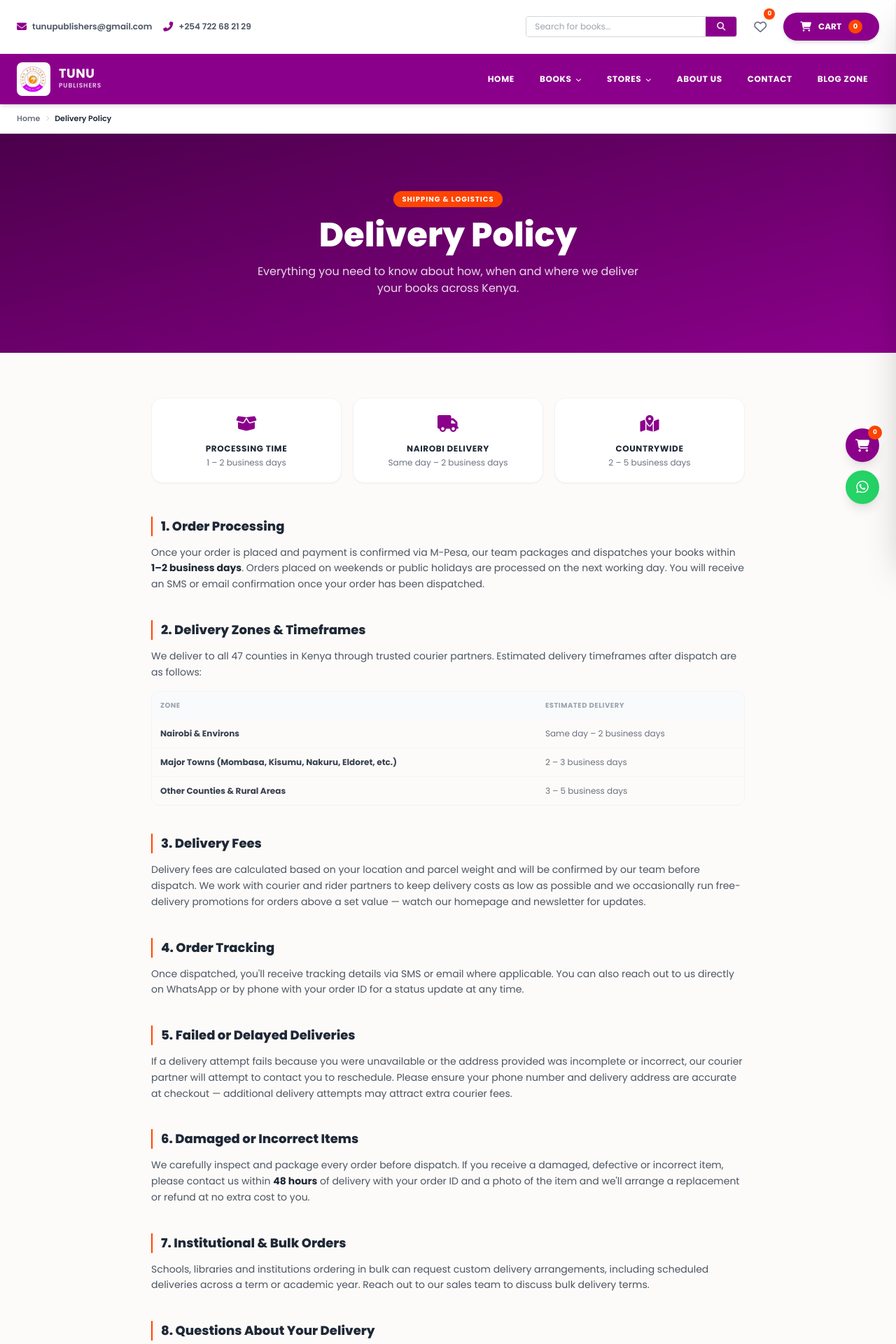
After one commit to LutanTech/tunu-jinja, a Flask app: page /delivery-policy in a window 1280 px wide. The commit adds this page. Shown: the top 1920 px of the page at 70% size. Run offline with Flask 3, Linux system fonts and the light colour scheme; data that the repository does not hold is empty.

Commit message:
Add wishlist and delivery policy routes in app.py; implement books batch API for fetching multiple book details. Update templates for improved wishlist functionality and SEO enhancements in about.html. Refactor button actions in book and index templates for better user experience.

```diff
--- a/app.py
+++ b/app.py
@@ -773,6 +773,21 @@ def get_labels():
         for grade, count in labels
     ])
 
+@app.route("/wishlist")
+def wishlist():
+    return render_template("wishlist.html")
+
+@app.route("/api/books/batch")
+def books_batch():
+    ids = [i.strip() for i in request.args.get("ids", "").split(",") if i.strip()]
+    if not ids:
+        return jsonify({"items": []})
+    books = Book.query.filter(Book.id.in_(ids), Book.is_deleted == False).all()
+    return jsonify({"items": [
+        {"id": b.id, "title": b.title, "image_url": b.image_url, "newPrice": b.newPrice,
+         "oldPrice": b.oldPrice, "audience": b.audience, "authors": b.authors}
+        for b in books
+    ]})
 
 
 @app.route("/clear-cache")
@@ -796,7 +811,9 @@ def clear_url_cache():
         "books": changed
     })
 
-
+@app.route("/delivery-policy")
+def delivery_policy():
+    return render_template("delivery_policy.html")
 
 @app.route("/mpesa/callback", methods=["POST"])
 def mpesa_callback():
@@ -937,4 +954,4 @@ with app.app_context():
 
 if __name__ == "__main__":
     print('iiiiiiiiiiiii')
-    # app.run(host="0.0.0.0", port=5000, debug=True)
+    app.run(host="0.0.0.0", port=5000, debug=True)
--- a/templates/base.html
+++ b/templates/base.html
@@ -122,9 +122,9 @@
                 </div>
 
                 <div class="flex items-center gap-4 shrink-0">
-                    <button onclick="showAlert('info', 'Your Wishlist is currently empty.')" class="p-2 text-gray-500 hover:text-magenta transition-colors relative" title="My Wishlist">
+                    <button onclick="window.location.href='/wishlist'" class="p-2 text-gray-500 hover:text-magenta transition-colors relative" title="My Wishlist">
                         <i class="far fa-heart text-lg"></i>
-                        <span class="absolute -top-1 -right-1 bg-orangered text-white text-[9px] font-bold w-4 h-4 rounded-full flex items-center justify-center">0</span>
+                        <span class="absolute -top-1 -right-1 bg-orangered text-white text-[9px] font-bold w-4 h-4 rounded-full flex items-center justify-center float-count">0</span>
                     </button>
 
                     <button class="bg-magenta hover:bg-dark-magenta text-white px-6 py-2.5 rounded-full font-bold text-xs uppercase flex items-center gap-2.5 transition-all shadow-md shrink-0" onclick="openCart()">
@@ -186,13 +186,13 @@
                 <button class="text-white p-2 text-lg" onclick="toggleMobileSearch()">
                     <i class="fas fa-search"></i>
                 </button>
-                <button onclick="showAlert('info', 'Your Wishlist is currently empty.')" class="text-white p-2 text-lg relative" title="My Wishlist">
+                <button onclick="showAlert('info', 'Your Wishlist is currently empty.')" class="text-white p-2 text-lg relative " title="My Wishlist">
                     <i class="far fa-heart"></i>
-                    <span class="absolute top-0 right-0 bg-orangered text-white text-[8px] font-bold w-3.5 h-3.5 rounded-full flex items-center justify-center">0</span>
+                    <span class="absolute top-0 right-0 bg-orangered text-white text-[8px] font-bold w-3.5 h-3.5 rounded-full flex items-center justify-center  float-count-dk">0</span>
                 </button>
                 <button class="text-white p-2 text-lg relative" onclick="openCart()" title="Cart">
                     <i class="fas fa-shopping-cart"></i>
-                    <span class="absolute top-0 right-0 bg-orangered text-white text-[8px] font-bold w-3.5 h-3.5 rounded-full flex items-center justify-center float-count" id="cart-count-mobile">0</span>
+                    <span class="absolute top-0 right-0 bg-orangered text-white text-[8px] font-bold w-3.5 h-3.5 rounded-full flex items-center justify-center" id="cart-count-mobile">0</span>
                 </button>
                 <button class="text-white p-2 text-xl" onclick="toggleMenu()">
                     <i class="fas fa-bars"></i>
@@ -298,7 +298,7 @@
                         <img src="/static/icons/tunu_logo.png" alt="Tunu Logo" class="h-8 bg-white p-1 rounded">
                         <span>TUNU PUBLISHERS</span>
                     </h3>
-                    <p class="text-gray-300 text-xs leading-relaxed mb-4">Innovative educational solutions crafted for learners. We bridge the gap between curriculum and understanding with relevant content.</p>
+                    <p class="text-gray-300 text-xs leading-relaxed mb-4 yu">Innovative educational solutions crafted for learners. We bridge the gap between curriculum and understanding with relevant content.</p>
                     <div class="flex items-center gap-3">
                         <a href="https://www.facebook.com/p/TUNU-Publishers-61565538623974/" target="_blank" class="w-8 h-8 bg-white/5 hover:bg-orangered transition-colors rounded-full flex items-center justify-center border border-white/10"><i class="fab fa-facebook-f text-xs"></i></a>
                         <a href="#" class="w-8 h-8 bg-white/5 hover:bg-orangered transition-colors rounded-full flex items-center justify-center border border-white/10"><i class="fab fa-twitter text-xs"></i></a>
@@ -320,9 +320,9 @@
                     <h4 class="font-bold text-xs text-orangered uppercase tracking-wider mb-4 border-l-2 border-orangered pl-2">Support</h4>
                     <ul class="space-y-2 text-xs">
                         <li><a href="/orders" class="text-gray-300 hover:text-white transition-colors">Track Your Order</a></li>
-                        <li><a href="/delivery_policy" class="text-gray-300 hover:text-white transition-colors">Delivery Policy</a></li>
-                        <li><a href="/privacy_policy" class="text-gray-300 hover:text-white transition-colors">Privacy Policy</a></li>
-                        <li><a href="/terms_of_service" class="text-gray-300 hover:text-white transition-colors">Terms of Service</a></li>
+                        <li><a href="/delivery-policy" class="text-gray-300 hover:text-white transition-colors">Delivery Policy</a></li>
+                        <li><a href="/privacy-policy" class="text-gray-300 hover:text-white transition-colors">Privacy Policy</a></li>
+                        <li><a href="/terms-of-service" class="text-gray-300 hover:text-white transition-colors">Terms of Service</a></li>
                     </ul>
                 </div>
 
@@ -331,7 +331,7 @@
                     <ul class="space-y-2.5 text-xs text-gray-300">
                         <li class="flex gap-2"><i class="fas fa-map-marker-alt text-orangered mt-0.5"></i> <span>Harambee Sacco Shopping Centre, Nairobi, Kenya</span></li>
                         <li class="flex gap-2"><i class="fas fa-phone-alt text-orangered"></i> <span>+254 722 68 21 29</span></li>
-                        <li class="flex gap-2"><i class="fas fa-envelope text-orangered"></i> <span>info@tunupublishers.com</span></li>
+                        <li class="flex gap-2"><i class="fas fa-envelope text-orangered"></i> <span>support@tunupublishers.com</span></li>
                     </ul>
                 </div>
             </div>
@@ -489,7 +489,6 @@
             const sbtn = document.querySelector('.search-trigger-btn');
             const mobileSbtn = document.querySelector('#mobile-search-btn');
 
-            updateWishlistCount()
 
             if (inp) {
                 inp.addEventListener('keypress', (e) => {
@@ -546,13 +545,21 @@
             }
         });
 
+        updateWishlistCount()
+        setTimeout(() =>{
+            updateWishlistCount()
+        }, 2000)
+
+
+
         function updateWishlistCount(){
             let wishlist = JSON.parse(localStorage.getItem('wishlist')) || [];
-            const ccs = document.querySelectorAll('.float-count')
-            if(ccs){
-                ccs.forEach(c=>{
-                c.textContent = wishlist.length || 0
-                })
+            const cc = document.querySelector('.float-count')
+            const dcs = document.querySelector('.float-count-dk')
+
+            if(cc && dcs){
+                cc.textContent = wishlist.length || 0
+                dcs.textContent = wishlist.length || 0
             }
 
         }
@@ -670,6 +677,13 @@
                 }, 250);
             }
         }
+        document.addEventListener('DOMContentLoaded', ()=>{
+            updateWishlistCount()
+        })
+
+        window.addEventListener('resize', ()=>{
+            updateWishlistCount()
+        })
     </script>
     {% block extra_js %}{% endblock %}
 </body>
--- a/templates/book.html
+++ b/templates/book.html
@@ -51,7 +51,7 @@
         <!-- IMAGE -->
         <div class="md:sticky md:top-24 self-start">
             <div class="relative bg-white border border-gray-100 rounded-2xl shadow-sm overflow-hidden aspect-[2/2] flex items-center justify-center">
-                <img src="{{ book.image_url }}" alt="{{ book.title }}" id="product-image" class="w-full h-full object-contain p-6 md:p-10" onerror="this.src='https://placehold.co/500x650/8B008B/ffffff?text=Book'">
+                <img src="{{ book.image_url }}" alt="{{ book.title }}" id="product-image" class="w-full h-full object-contain p-6 md:p-10" onerror="this.src='{{ url_for('static', filename='icons/tunu_logo.png') }}'">
                 {% if book.discounted and book.oldPrice and book.oldPrice > book.newPrice %}
                 <span class="absolute top-4 left-4 bg-orangered text-white text-xs font-bold px-3 py-1.5 rounded-full uppercase tracking-wider shadow-md">
                     -{{ (((book.oldPrice - book.newPrice) / book.oldPrice) * 100) | round | int }}% OFF
--- a/templates/books.html
+++ b/templates/books.html
@@ -113,7 +113,7 @@
                             -{{ (((book.oldPrice - book.newPrice) / book.oldPrice) * 100) | round | int }}%
                         </span>
                         {% endif %}
-                        <button onclick="event.preventDefault(); showAlert('info', 'Your Wishlist is currently empty.')" class="absolute top-2 right-2 w-8 h-8 bg-white/90 rounded-full flex items-center justify-center text-gray-500 hover:text-magenta shadow-sm transition-colors">
+                        <button onclick="event.preventDefault(); addBookToWishlist('{{ book.id }}', '{{ book.newPrice }}', '{{ book.authors}}')" class="absolute top-2 right-2 w-8 h-8 bg-white/90 rounded-full flex items-center justify-center text-gray-500 hover:text-magenta shadow-sm transition-colors">
                             <i class="far fa-heart text-xs"></i>
                         </button>
                     </a>
--- /dev/null
+++ b/templates/delivery_policy.html
@@ -0,0 +1,137 @@
+{% extends "base.html" %}
+
+{% block title %}Delivery Policy | TUNU Publishers{% endblock %}
+
+{% block head %}
+<meta name="description" content="Read TUNU Publishers' delivery policy — processing times, delivery zones, courier partners, shipping fees and order tracking across Kenya.">
+{% endblock %}
+
+{% block content %}
+
+<!-- BREADCRUMB -->
+<div class="bg-white border-b border-gray-100">
+    <div class="max-w-7xl mx-auto px-4 md:px-6 py-3 flex items-center gap-2 text-[11px] font-semibold text-gray-500">
+        <a href="/" class="hover:text-magenta transition-colors">Home</a>
+        <i class="fas fa-chevron-right text-[8px] text-gray-300"></i>
+        <span class="text-gray-800">Delivery Policy</span>
+    </div>
+</div>
+
+<!-- PAGE BANNER -->
+<section class="relative bg-gradient-to-br from-dark-magenta to-magenta overflow-hidden">
+    <div class="max-w-4xl mx-auto px-4 md:px-6 py-14 md:py-20 text-center">
+        <span class="inline-block bg-orangered text-white text-[10px] font-bold uppercase tracking-widest px-3 py-1 rounded-full mb-4">Shipping & Logistics</span>
+        <h1 class="text-3xl sm:text-4xl md:text-5xl font-extrabold text-white leading-tight mb-4">Delivery Policy</h1>
+        <p class="text-white/85 text-sm md:text-base max-w-xl mx-auto">
+            Everything you need to know about how, when and where we deliver your books across Kenya.
+        </p>
+    </div>
+</section>
+
+<section class="max-w-4xl mx-auto px-4 md:px-6 py-12 md:py-16">
+
+    <!-- QUICK FACTS -->
+    <div class="grid grid-cols-1 sm:grid-cols-3 gap-4 mb-12">
+        <div class="bg-white border border-gray-100 rounded-2xl shadow-sm p-5 text-center">
+            <i class="fas fa-box-open text-2xl text-magenta mb-3 block"></i>
+            <h4 class="font-bold text-xs uppercase tracking-wider text-gray-800 mb-1">Processing Time</h4>
+            <p class="text-xs text-gray-500">1 – 2 business days</p>
+        </div>
+        <div class="bg-white border border-gray-100 rounded-2xl shadow-sm p-5 text-center">
+            <i class="fas fa-truck text-2xl text-magenta mb-3 block"></i>
+            <h4 class="font-bold text-xs uppercase tracking-wider text-gray-800 mb-1">Nairobi Delivery</h4>
+            <p class="text-xs text-gray-500">Same day – 2 business days</p>
+        </div>
+        <div class="bg-white border border-gray-100 rounded-2xl shadow-sm p-5 text-center">
+            <i class="fas fa-map-marked-alt text-2xl text-magenta mb-3 block"></i>
+            <h4 class="font-bold text-xs uppercase tracking-wider text-gray-800 mb-1">Countrywide</h4>
+            <p class="text-xs text-gray-500">2 – 5 business days</p>
+        </div>
+    </div>
+
+    <div class="prose-sm space-y-10">
+
+        <div>
+            <h2 class="text-lg font-extrabold text-gray-800 mb-3 border-l-2 border-orangered pl-3">1. Order Processing</h2>
+            <p class="text-sm text-gray-600 leading-relaxed">
+                Once your order is placed and payment is confirmed via M-Pesa, our team packages and dispatches your books within <strong class="text-gray-800">1–2 business days</strong>. Orders placed on weekends or public holidays are processed on the next working day. You will receive an SMS or email confirmation once your order has been dispatched.
+            </p>
+        </div>
+
+        <div>
+            <h2 class="text-lg font-extrabold text-gray-800 mb-3 border-l-2 border-orangered pl-3">2. Delivery Zones & Timeframes</h2>
+            <p class="text-sm text-gray-600 leading-relaxed mb-4">
+                We deliver to all 47 counties in Kenya through trusted courier partners. Estimated delivery timeframes after dispatch are as follows:
+            </p>
+            <div class="overflow-x-auto rounded-xl border border-gray-100">
+                <table class="w-full text-left border-collapse text-xs">
+                    <thead>
+                        <tr class="bg-gray-50 text-[10px] text-gray-400 font-extrabold uppercase tracking-wider">
+                            <th class="p-3">Zone</th>
+                            <th class="p-3">Estimated Delivery</th>
+                        </tr>
+                    </thead>
+                    <tbody class="divide-y divide-gray-100">
+                        <tr><td class="p-3 font-bold text-gray-700">Nairobi & Environs</td><td class="p-3 text-gray-500">Same day – 2 business days</td></tr>
+                        <tr><td class="p-3 font-bold text-gray-700">Major Towns (Mombasa, Kisumu, Nakuru, Eldoret, etc.)</td><td class="p-3 text-gray-500">2 – 3 business days</td></tr>
+                        <tr><td class="p-3 font-bold text-gray-700">Other Counties & Rural Areas</td><td class="p-3 text-gray-500">3 – 5 business days</td></tr>
+                    </tbody>
+                </table>
+            </div>
+        </div>
+
+        <div>
+            <h2 class="text-lg font-extrabold text-gray-800 mb-3 border-l-2 border-orangered pl-3">3. Delivery Fees</h2>
+            <p class="text-sm text-gray-600 leading-relaxed">
+                Delivery fees are calculated based on your location and parcel weight and will be confirmed by our team before dispatch. We work with courier and rider partners to keep delivery costs as low as possible and we occasionally run free-delivery promotions for orders above a set value — watch our homepage and newsletter for updates.
+            </p>
+        </div>
+
+        <div>
+            <h2 class="text-lg font-extrabold text-gray-800 mb-3 border-l-2 border-orangered pl-3">4. Order Tracking</h2>
+            <p class="text-sm text-gray-600 leading-relaxed">
+                Once dispatched, you'll receive tracking details via SMS or email where applicable. You can also reach out to us directly on WhatsApp or by phone with your order ID for a status update at any time.
+            </p>
+        </div>
+
+        <div>
+            <h2 class="text-lg font-extrabold text-gray-800 mb-3 border-l-2 border-orangered pl-3">5. Failed or Delayed Deliveries</h2>
+            <p class="text-sm text-gray-600 leading-relaxed">
+                If a delivery attempt fails because you were unavailable or the address provided was incomplete or incorrect, our courier partner will attempt to contact you to reschedule. Please ensure your phone number and delivery address are accurate at checkout — additional delivery attempts may attract extra courier fees.
+            </p>
+        </div>
+
+        <div>
+            <h2 class="text-lg font-extrabold text-gray-800 mb-3 border-l-2 border-orangered pl-3">6. Damaged or Incorrect Items</h2>
+            <p class="text-sm text-gray-600 leading-relaxed">
+                We carefully inspect and package every order before dispatch. If you receive a damaged, defective or incorrect item, please contact us within <strong class="text-gray-800">48 hours</strong> of delivery with your order ID and a photo of the item and we'll arrange a replacement or refund at no extra cost to you.
+            </p>
+        </div>
+
+        <div>
+            <h2 class="text-lg font-extrabold text-gray-800 mb-3 border-l-2 border-orangered pl-3">7. Institutional & Bulk Orders</h2>
+            <p class="text-sm text-gray-600 leading-relaxed">
+                Schools, libraries and institutions ordering in bulk can request custom delivery arrangements, including scheduled deliveries across a term or academic year. Reach out to our sales team to discuss bulk delivery terms.
+            </p>
+        </div>
+
+        <div>
+            <h2 class="text-lg font-extrabold text-gray-800 mb-3 border-l-2 border-orangered pl-3">8. Questions About Your Delivery</h2>
+            <p class="text-sm text-gray-600 leading-relaxed">
+                For any delivery-related questions, reach us at <a href="mailto:info@tunupublishers.com" class="text-magenta font-semibold hover:underline">support@tunupublishers.com</a>, call <a href="tel:+254722682129" class="text-magenta font-semibold hover:underline">+254 722 68 21 29</a> or message us on WhatsApp. We're here Monday – Saturday, 8:00am – 6:00pm.
+            </p>
+        </div>
+
+    </div>
+
+    <!-- CTA -->
+    <div class="mt-14 bg-lightWarm border border-gray-100 rounded-2xl p-6 md:p-8 text-center">
+        <h3 class="font-bold text-sm md:text-base text-gray-800 mb-2">Have more questions?</h3>
+        <p class="text-xs text-gray-500 mb-5">Our team is happy to help with anything related to your order or delivery.</p>
+        <a href="/contact" class="inline-block bg-magenta hover:bg-dark-magenta text-white font-bold text-xs uppercase tracking-wider px-8 py-3.5 rounded-full transition-colors shadow-md">
+            Contact Us
+        </a>
+    </div>
+</section>
+
+{% endblock %}
--- a/templates/emails/payment.html
+++ b/templates/emails/payment.html
@@ -73,7 +73,7 @@
 
                             {% if order.status == 'PAID' %}
                             <p style="font-family: 'Poppins', Helvetica, Arial, sans-serif; font-size: 14px; font-weight: 400; line-height: 24px; color: #4A5568; margin: 0;">
-                                We are thrilled to confirm that your payment has been processed successfully. Thank you for choosing TUNU Publishers! Your investment in quality educational resources is highly valued, and we are working quickly to deliver your order.
+                                We are thrilled to confirm that your payment has been processed successfully. Thank you for choosing TUNU Publishers! Your investment in quality educational resources is highly valued and we are working quickly to deliver your order.
                             </p>
                             {% else %}
                             <p style="font-family: 'Poppins', Helvetica, Arial, sans-serif; font-size: 14px; font-weight: 400; line-height: 24px; color: #4A5568; margin: 0;">
@@ -188,7 +188,7 @@
                                 <tr>
                                     <td style="font-family: 'Poppins', Helvetica, Arial, sans-serif; font-size: 13px; color: #9B2C2C; line-height: 22px;padding:9px">
                                         <strong style="font-size: 14px; text-transform: uppercase; letter-spacing: 0.5px; display: inline-block; margin-bottom: 4px;">Awaiting Payment Confirmation</strong><br/>
-                                        An M-Pesa STK push prompt has been sent directly to your registered number: <strong>+{{ order.phone }}</strong>. Please check your phone, enter your M-Pesa PIN, and authorize the KSh {{ order.grand_total }} payment to complete the book purchase.<br/><br/>
+                                        An M-Pesa STK push prompt has been sent directly to your registered number: <strong>+{{ order.phone }}</strong>. Please check your phone, enter your M-Pesa PIN and authorize the KSh {{ order.grand_total }} payment to complete the book purchase.<br/><br/>
                                         If the PIN prompt hasn't appeared, you can pay using our Lipa Na M-Pesa Till No. ....
                                     </td>
                                 </tr>
--- a/templates/index.html
+++ b/templates/index.html
@@ -80,7 +80,7 @@
                     -{{ (((book.oldPrice - book.newPrice) / book.oldPrice) * 100) | round | int }}%
                 </span>
                 {% endif %}
-                <button onclick="event.preventDefault(); showAlert('info', 'Your Wishlist is currently empty.')" class="absolute top-6 right-6 w-8 h-8 bg-white/90 rounded-full flex items-center justify-center text-gray-500 hover:text-magenta shadow-sm transition-colors">
+                <button onclick="event.preventDefault(); addBookToWishlist('{{ book.id }}', '{{ book.newPrice }}', '{{ book.authors }}')" class="absolute top-6 right-6 w-8 h-8 bg-white/90 rounded-full flex items-center justify-center text-gray-500 hover:text-magenta shadow-sm transition-colors">
                     <i class="far fa-heart text-xs"></i>
                 </button>
                 <button class="absolute top-16 right-6 w-8 h-8 bg-white/90 rounded-full flex items-center justify-center text-green-500 hover:text-magenta shadow-sm transition-colors">
```
Also changed, not shown: templates/about.html (+8 -8 lines), templates/wishlist.html (added, +137 -0 lines), 1 other file.
